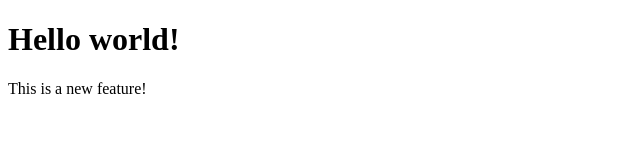
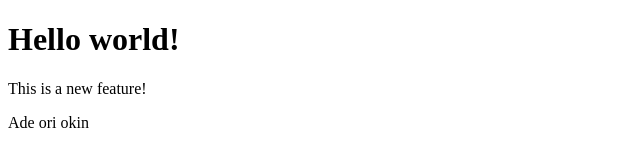
Before and after one commit to AYD-7/Lecture-0, a plain HTML site: page index.html in a window 1280 px wide. Shown: the full height of the page, 0-640 px from the left. Drawn offline with Linux system fonts and the light colour scheme.

Commit message:
New line on my feature branch

```diff
--- a/index.html
+++ b/index.html
@@ -8,5 +8,6 @@
 <body>
     <h1>Hello world!</h1>
     <p>This is a new feature!</p>
+    <p>Ade ori okin</p>
 </body>
 </html>
```
